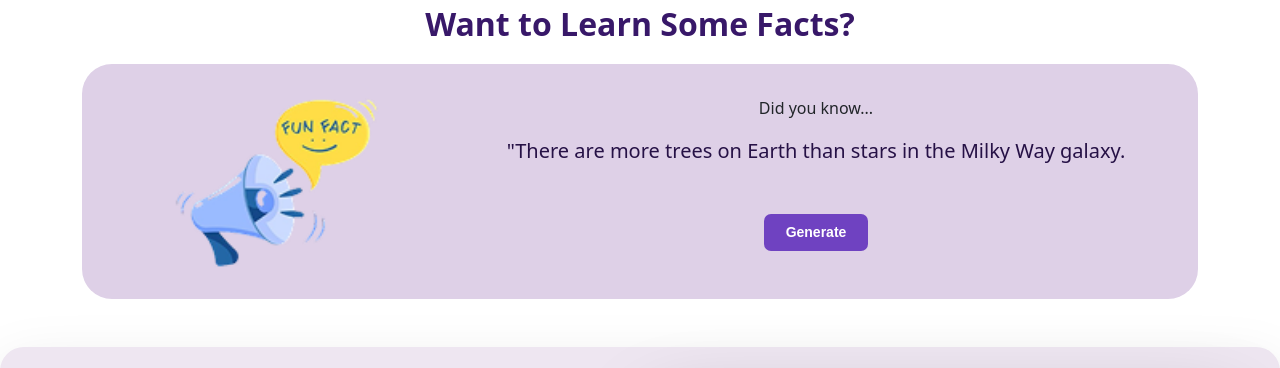
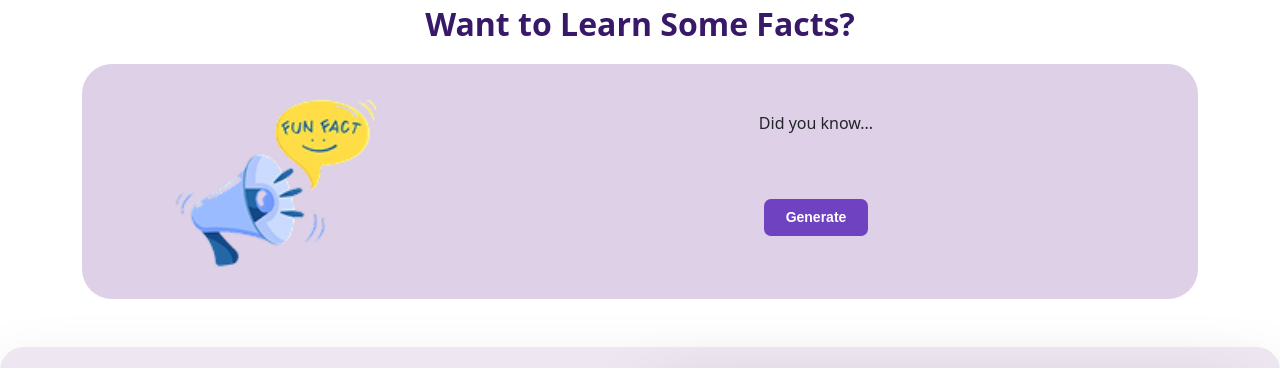
Before and after one commit to dougthenugget21/Nexus-Studio, a website: page public/homepage.html in a window 1280 px wide. Shown: the part 1240-1608 px from the top of the page. Drawn offline with nearby package versions, Linux system fonts and the light colour scheme; no server answers; a script that the page names is missing.

Commit message:
Fixed issues with HTML

```diff
--- a/public/homepage.html
+++ b/public/homepage.html
@@ -126,7 +126,7 @@
             <div class="facts-content text-center">
               <p class="facts-text">Did you know...</p>
               <p id="fact-text" class="mb-5 learn-facts">
-                "There are more trees on Earth than stars in the Milky Way galaxy.
+
               </p>
               <!-- add facts-btn in class -->
               <a class="btn facts-btn " id="generate-btn">Generate</a>
```
